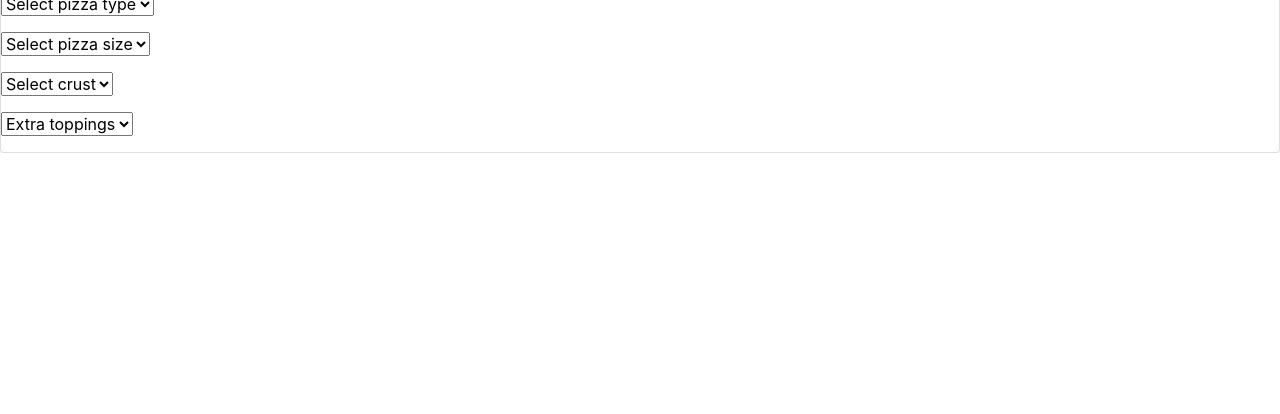
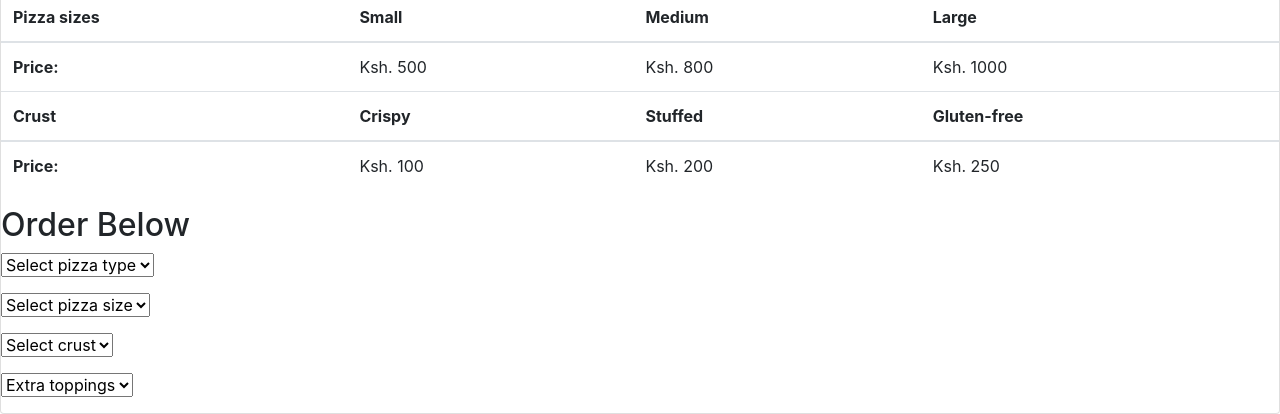
Before and after one commit to Immagitonga25/pizza-world, a plain HTML site: page index.html in a window 1280 px wide. Shown: the part 738-1152 px from the top of the page. Before the commit the page ends 891 px from the top, so only its background shows below. Drawn offline with nearby package versions, Linux system fonts and the light colour scheme.

Commit message:
add a table

```diff
--- a/index.html
+++ b/index.html
@@ -51,6 +51,44 @@
       </div>
     </div>
     <div class="card">
+      <div class="pricelist">
+        <h2 class="prices">Prices</h2>
+        <table class="table">
+          <thead>
+            <tr>
+              <th scope="col">Pizza sizes</th>
+              <th scope="col">Small</th>
+              <th scope="col">Medium</th>
+              <th scope="col">Large</th>
+            </tr>
+          </thead>
+          <tbody>
+            <tr>
+              <th scope="row">Price:</th>
+              <td>Ksh. 500</td>
+              <td>Ksh. 800</td>
+              <td>Ksh. 1000</td>
+            </tr>
+          </tbody>
+          <thead>
+            <tr>
+              <th scope="col">Crust</th>
+              <th scope="col">Crispy</th>
+              <th scope="col">Stuffed</th>
+              <th scope="col">Gluten-free</th>
+            </tr>
+          </thead>
+          <tbody>
+            <tr>
+              <th scope="row">Price:</th>
+              <td>Ksh. 100</td>
+              <td>Ksh. 200</td>
+              <td>Ksh. 250</td>
+            </tr>
+          </tbody>
+        </table>
+
+      </div>
       <div class="order">
         <h2>Order Below</h2>
         <form>
```
Also changed, not shown: images/pizza.jpeg (deleted), images/pizza5.jpg (deleted), images/pizza7.jpeg (deleted).
